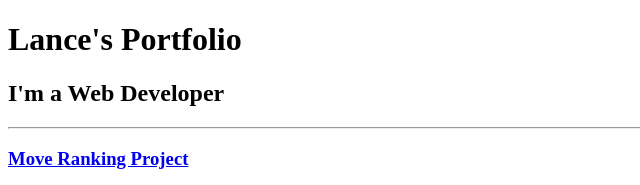
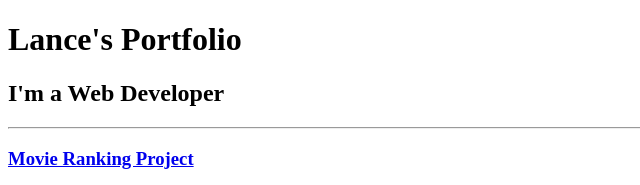
Before and after one commit to lancecloete/html-portfolio, a plain HTML site: page index.html in a window 1280 px wide. Shown: the top 185 px of the page, 0-640 px from the left. Drawn offline with Linux system fonts and the light colour scheme.

Commit message:
Update index.html

```diff
--- a/index.html
+++ b/index.html
@@ -9,7 +9,7 @@
     <h1>Lance's Portfolio</h1>
     <h2>I'm a Web Developer</h2>
     <hr />
-    <h3><a href="./public/movie-ranking.html">Move Ranking Project</a></h3>
+    <h3><a href="./public/movie-ranking.html">Movie Ranking Project</a></h3>
     <img
       src="./assets/images/movie-ranking.png"
       height="300"
```
